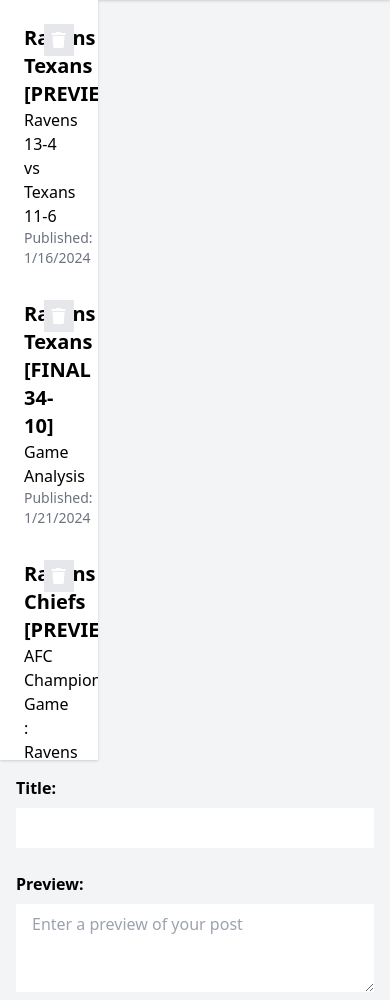
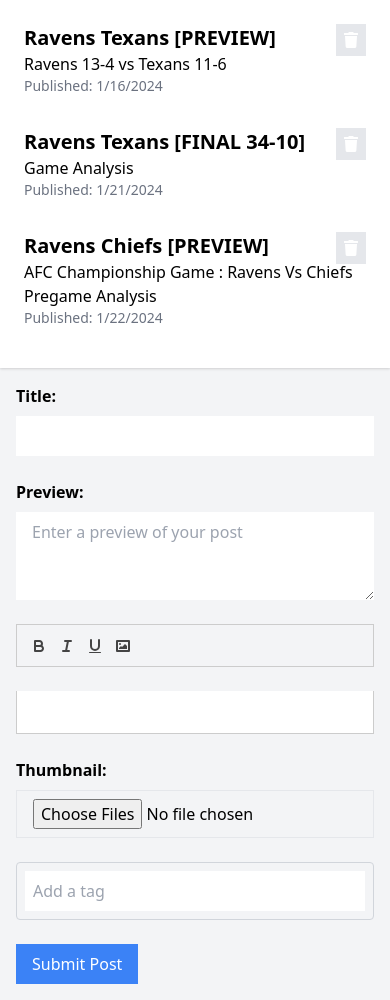
Before and after one commit to surpol/SuryaBlog, a Node server app: page /editor in a window 390 px wide. Shown: the part 68-1068 px from the top of the page. Run offline with Node 20, Linux system fonts and the light colour scheme; the visitor is signed in with stand-in values (Sample User, id 1); data comes from the database, SQL or seed files in the repository; some libraries are stand-ins or nearby versions.

Commit message:
fix mobile screen: editor ejs

```diff
--- a/views/editor.ejs
+++ b/views/editor.ejs
@@ -27,7 +27,7 @@
         </header>
 
         <!-- Posts Column -->
-        <div class="w-1/4 bg-white p-4 shadow" style="max-height: 90vh; overflow-y: auto;">
+        <div class="bg-white p-4 shadow lg:w-1/4" style="max-height: 90vh; overflow-y: auto;">
             <ul>
                 <% posts.forEach(post => { %>
                     <li class="post-item mb-4 p-2 relative hover:bg-blue-100 cursor-pointer" onclick="selectPostForEdit(this, <%= post.id %>)">
```
